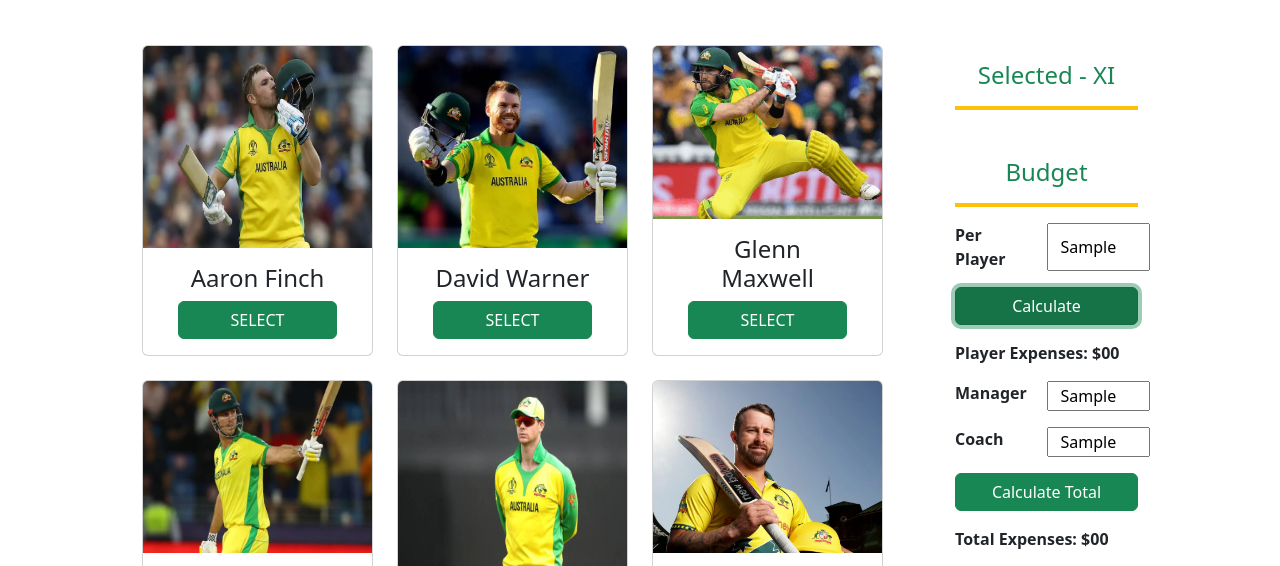
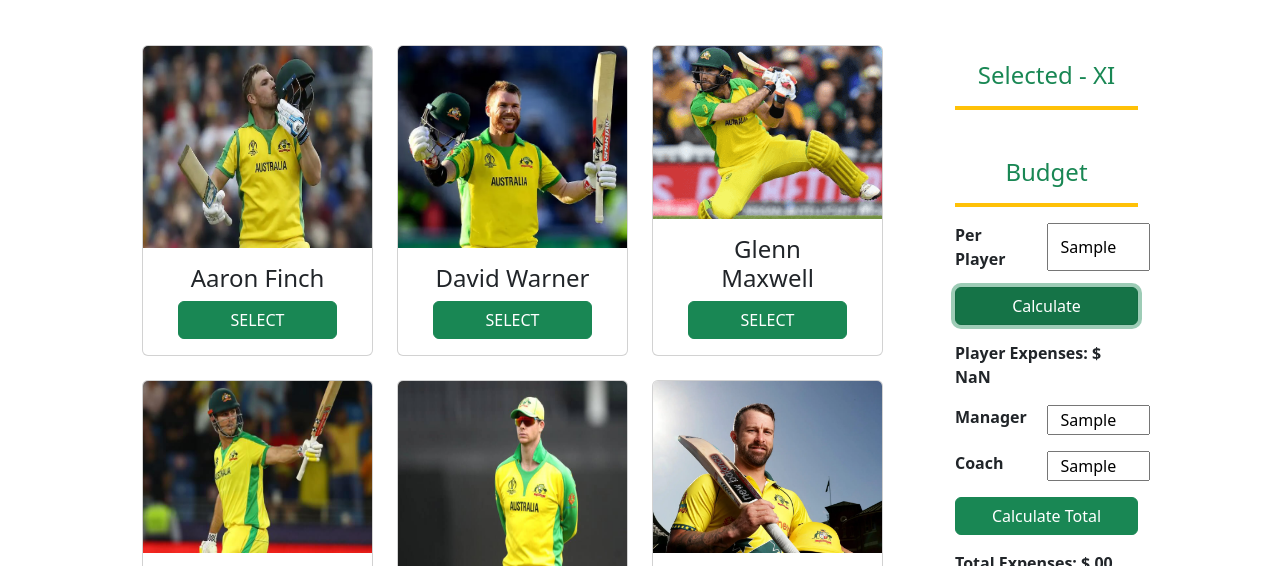
Before and after one commit to mrseeker53/squad-selection, a plain HTML site: page index.html in a window 1280 px wide. Both pictures are taken after typing "Sample", "Sample", "Sample" into the empty fields and a click on the button "Calculate". Shown: the part 223-789 px from the top of the page. Drawn offline with nearby package versions, Linux system fonts and the light colour scheme.

Commit message:
updated player expenses

```diff
--- a/index.html
+++ b/index.html
@@ -186,21 +186,26 @@
                         <hr class="border border-warning border-2 opacity-100">
                         <div class="row row-cols-2">
                             <span class="fw-bolder">Per Player</span>
-                            <input type="text">
+                            <input id="player-cost" type="text">
                         </div>
-                        <button class="btn btn-success d-grid col-12 mx-auto my-3">Calculate</button>
-                        <p class="fw-bolder">Player Expenses: $<span>00</span></p>
+                        <button id="btn-calculate" class="btn btn-success d-grid col-12 mx-auto my-3">Calculate</button>
+                        <p class="fw-bolder">Player Expenses: $
+                            <span id="total-player-cost">00</span>
+                        </p>
                         <!-- Total Expenses -->
                         <div class="row row-cols-2">
-                            <span class="fw-bolder">Manager</span>
+                            <span id="manager-cost" class="fw-bolder">Manager</span>
                             <input type="text">
                         </div>
                         <div class="row row-cols-2 my-3">
-                            <span class="fw-bolder">Coach</span>
+                            <span id="coach-cost" class="fw-bolder">Coach</span>
                             <input type="text">
                         </div>
-                        <button class="btn btn-success d-grid col-12 mx-auto">Calculate Total</button>
-                        <p class="fw-bolder my-3">Total Expenses: $<span>00</span></p>
+                        <button id="btn-calculate-total" class="btn btn-success d-grid col-12 mx-auto">Calculate
+                            Total</button>
+                        <p class="fw-bolder my-3">Total Expenses: $
+                            <span id="total-cost">00</span>
+                        </p>
                     </div>
                 </div>
             </div>
--- a/js/budget.js
+++ b/js/budget.js
@@ -0,0 +1,26 @@
+// Player Expenses
+document.getElementById('btn-calculate').addEventListener('click', function () {
+    const perPlayerCost = getInputFieldValueById('player-cost');
+    let selected = 0;
+    selected = arrayLength(selected);
+
+    const playerExpenses = perPlayerCost * selected;
+
+    console.log(playerExpenses);
+    const textElement = document.getElementById('total-player-cost');
+    const textElementValueString = textElement.innerText;
+    const textElementValue = parseFloat(textElementValueString);
+    const newValue = textElementValue + playerExpenses;
+    textElement.innerText = newValue;
+})
+
+// Total Expenses
+document.getElementById('btn-calculate-total').addEventListener('click', function () {
+    const managerCost = getInputFieldValueById('manager-cost');
+    const coachCost = getInputFieldValueById('coach-cost');
+
+    const playerExpenses = expenses(totalPlayerCost);
+    const totalExpenses = playerExpenses + managerCost + coachCost;
+    setTextElementValueById('total-cost', totalExpenses);
+    console.log(totalCost);
+})
--- a/js/selected.js
+++ b/js/selected.js
@@ -1,5 +1,6 @@
 const selectedPlayerList = [];
 
+// Display the selected players in ordered list
 function displayPlayerName(player) {
     const playerList = document.getElementById('selected-players');
     playerList.innerText = '';
@@ -8,7 +9,8 @@ function displayPlayerName(player) {
         const name = selectedPlayerList[i].playerName;
 
         const ol = document.createElement('li');
-        if(ol === 12) {
+        // Display an alert message
+        if (selectedPlayerList.length === 12) {
             return alert("You have already selected eleven players, no more selection !!!")
         }
         ol.innerText = name;
@@ -17,6 +19,7 @@ function displayPlayerName(player) {
     }
 }
 
+// Select Players and push in array
 function selectPlayer(element) {
     const playerName = element.parentNode.children[0].innerText;
     const playerObj = {
@@ -26,3 +29,9 @@ function selectPlayer(element) {
 
     displayPlayerName(selectedPlayerList);
 }
+
+// Selected Players list length
+function arrayLength() {
+    const selectedLength = selectedPlayerList.length;
+    return selectedLength;
+}
--- a/js/utilities.js
+++ b/js/utilities.js
@@ -0,0 +1,8 @@
+// Get value from input field
+function getInputFieldValueById(inputFieldId) {
+    const inputField = document.getElementById(inputFieldId);
+    const inputFieldValueString = inputField.value;
+    const inputFieldValue = parseFloat(inputFieldValueString);
+    // inputField.value = '';
+    return inputFieldValue;
+}
```
